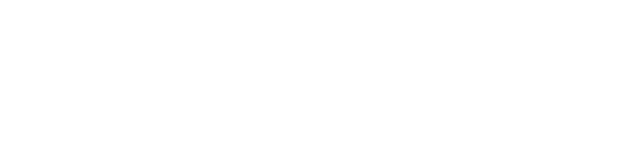
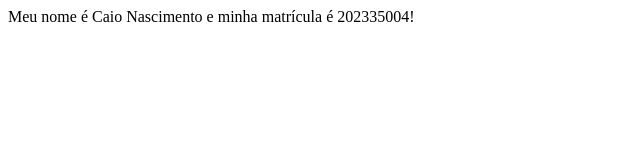
Before and after one commit to ufjf-dcc202/ufjf-dcc202-2023-3-b-atv2-nreiscaio, a plain HTML site: page index.html in a window 1280 px wide. Shown: the whole page, without its empty margins (0-640 px from the left). Drawn offline with Linux system fonts and the light colour scheme.

Commit message:
adiciona conteudo

```diff
--- a/index.html
+++ b/index.html
@@ -6,6 +6,6 @@
     <title>Document</title>
 </head>
 <body>
-
+    Meu nome é Caio Nascimento e minha matrícula é 202335004!
 </body>
 </html>
```
